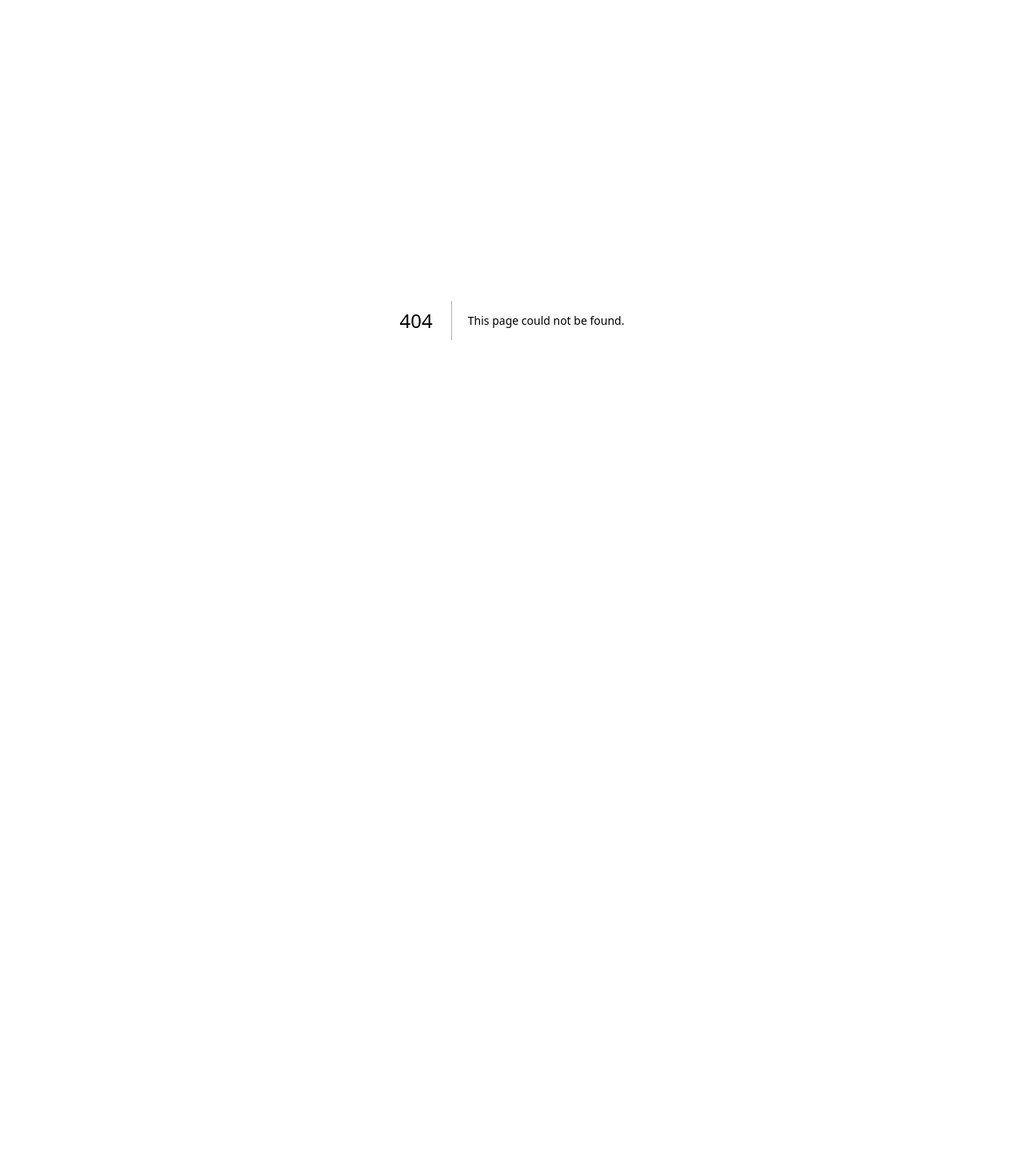
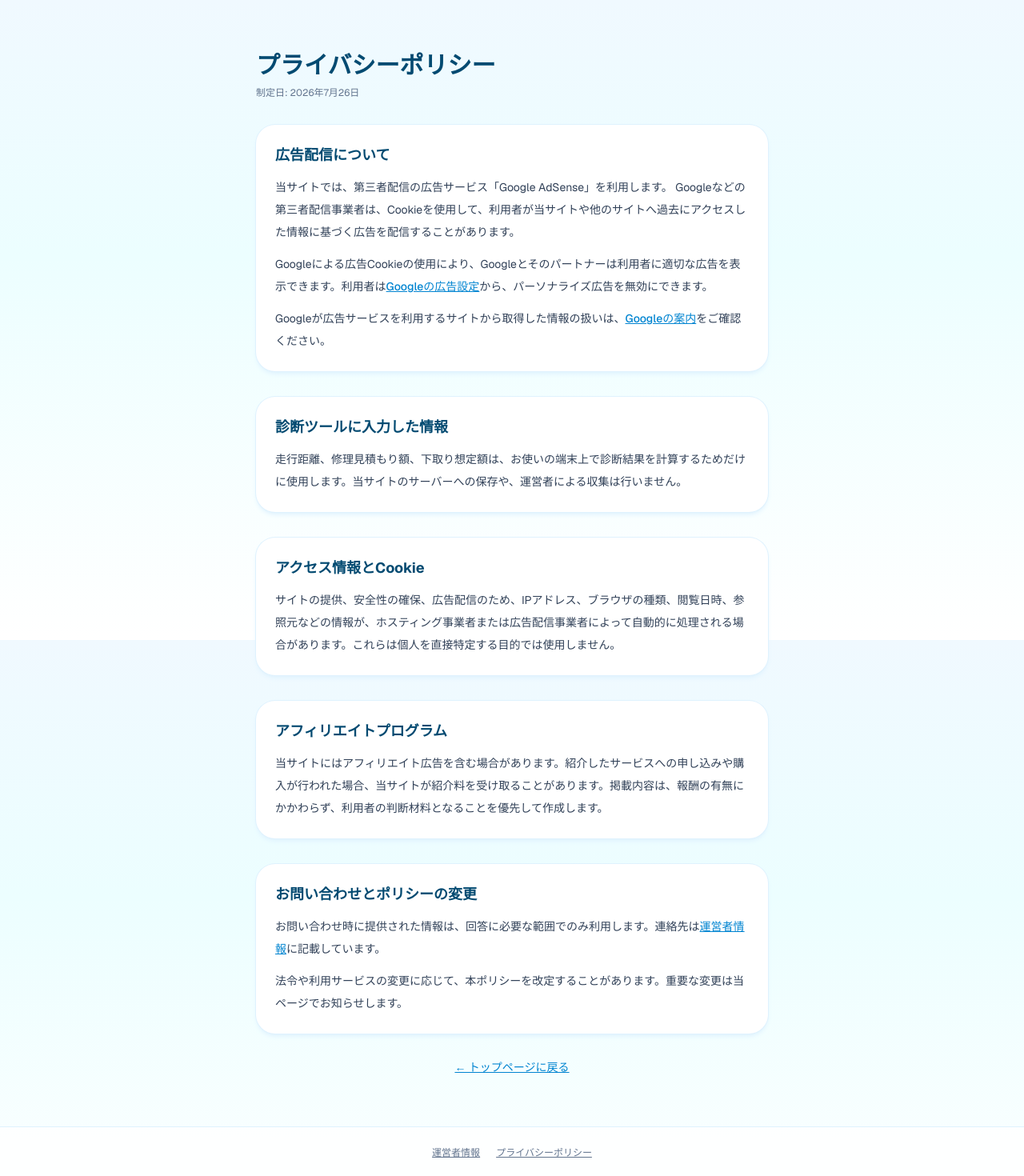
Before and after one commit to ikedaiko6-oss/gessyou100mann, a Next.js app in the folder car-repair-calc/: page /privacy in a window 1280 px wide. Before the commit this address had no page. Shown: the top 1470 px of the page at 80% size. Before the commit the page ends 800 px from the top, so only its background shows below. Built offline with nearby package versions, Linux system fonts and the light colour scheme.

Commit message:
Add AdSense verification and privacy policy

```diff
--- /dev/null
+++ b/car-repair-calc/app/components/SiteFooter.tsx
@@ -0,0 +1,16 @@
+import Link from "next/link";
+
+export default function SiteFooter() {
+  return (
+    <footer className="mt-auto border-t border-sky-100 bg-white/80">
+      <div className="mx-auto flex max-w-2xl flex-wrap justify-center gap-x-5 gap-y-2 px-4 py-6 text-xs text-slate-500">
+        <Link href="/about" className="underline hover:text-slate-700">
+          運営者情報
+        </Link>
+        <Link href="/privacy" className="underline hover:text-slate-700">
+          プライバシーポリシー
+        </Link>
+      </div>
+    </footer>
+  );
+}
--- a/car-repair-calc/app/layout.tsx
+++ b/car-repair-calc/app/layout.tsx
@@ -1,5 +1,7 @@
 import type { Metadata } from "next";
 import { Geist, Geist_Mono } from "next/font/google";
+import Script from "next/script";
+import SiteFooter from "@/app/components/SiteFooter";
 import "./globals.css";
 
 const geistSans = Geist({
@@ -14,6 +16,7 @@ const geistMono = Geist_Mono({
 
 const SITE_URL = "https://car-repair-calc.vercel.app";
 const SITE_NAME = "車 修理vs買い替え診断";
+const ADSENSE_CLIENT = "ca-pub-9243706180220503";
 
 export const metadata: Metadata = {
   metadataBase: new URL(SITE_URL),
@@ -30,6 +33,9 @@ export const metadata: Metadata = {
   },
   verification: {
     google: "53zGJ3S5Tn5TXdBLxYRwgOhvQoasQyENbQ1NIlsoTCk",
+  },
+  other: {
+    "google-adsense-account": ADSENSE_CLIENT,
   },
   openGraph: {
     type: "website",
@@ -58,7 +64,16 @@ export default function RootLayout({
       lang="ja"
       className={`${geistSans.variable} ${geistMono.variable} h-full antialiased`}
     >
-      <body className="min-h-full flex flex-col">{children}</body>
+      <body className="min-h-full flex flex-col">
+        {children}
+        <SiteFooter />
+        <Script
+          async
+          src={`https://pagead2.googlesyndication.com/pagead/js/adsbygoogle.js?client=${ADSENSE_CLIENT}`}
+          crossOrigin="anonymous"
+          strategy="afterInteractive"
+        />
+      </body>
     </html>
   );
 }
--- a/car-repair-calc/app/page.tsx
+++ b/car-repair-calc/app/page.tsx
@@ -99,9 +99,6 @@ export default function Home() {
 
         <footer className="flex flex-col items-center gap-2 text-center text-xs text-slate-500">
           <p>※本ツールの結果は簡易的な目安です。実際の判断は専門業者の見積もりも参考にしてください。</p>
-          <Link href="/about" className="underline hover:text-slate-700">
-            運営者情報
-          </Link>
         </footer>
       </main>
     </div>
--- /dev/null
+++ b/car-repair-calc/app/privacy/page.tsx
@@ -0,0 +1,116 @@
+import type { Metadata } from "next";
+import Link from "next/link";
+
+const PAGE_TITLE = "プライバシーポリシー";
+const PAGE_DESCRIPTION =
+  "車 修理vs買い替え診断における広告配信、Cookie、アクセス情報、お問い合わせ情報の取り扱いについて。";
+
+export const metadata: Metadata = {
+  title: PAGE_TITLE,
+  description: PAGE_DESCRIPTION,
+  alternates: {
+    canonical: "/privacy",
+  },
+};
+
+export default function PrivacyPage() {
+  return (
+    <div className="min-h-full">
+      <main className="mx-auto flex max-w-2xl flex-col gap-8 px-4 py-12 sm:py-16">
+        <header className="flex flex-col gap-2">
+          <h1 className="text-2xl font-bold text-sky-900 sm:text-3xl">
+            プライバシーポリシー
+          </h1>
+          <p className="text-xs text-slate-500">制定日: 2026年7月26日</p>
+        </header>
+
+        <section className="flex flex-col gap-3 rounded-3xl bg-white p-6 shadow-md shadow-sky-100 ring-1 ring-sky-100">
+          <h2 className="text-lg font-bold text-sky-900">広告配信について</h2>
+          <p className="text-sm leading-7 text-slate-700">
+            当サイトでは、第三者配信の広告サービス「Google AdSense」を利用します。
+            Googleなどの第三者配信事業者は、Cookieを使用して、利用者が当サイトや他のサイトへ過去にアクセスした情報に基づく広告を配信することがあります。
+          </p>
+          <p className="text-sm leading-7 text-slate-700">
+            Googleによる広告Cookieの使用により、Googleとそのパートナーは利用者に適切な広告を表示できます。利用者は
+            <a
+              href="https://adssettings.google.com/"
+              target="_blank"
+              rel="noopener noreferrer"
+              className="font-medium text-sky-600 underline hover:text-sky-700"
+            >
+              Googleの広告設定
+            </a>
+            から、パーソナライズ広告を無効にできます。
+          </p>
+          <p className="text-sm leading-7 text-slate-700">
+            Googleが広告サービスを利用するサイトから取得した情報の扱いは、
+            <a
+              href="https://policies.google.com/technologies/partner-sites?hl=ja"
+              target="_blank"
+              rel="noopener noreferrer"
+              className="font-medium text-sky-600 underline hover:text-sky-700"
+            >
+              Googleの案内
+            </a>
+            をご確認ください。
+          </p>
+        </section>
+
+        <section className="flex flex-col gap-3 rounded-3xl bg-white p-6 shadow-md shadow-sky-100 ring-1 ring-sky-100">
+          <h2 className="text-lg font-bold text-sky-900">
+            診断ツールに入力した情報
+          </h2>
+          <p className="text-sm leading-7 text-slate-700">
+            走行距離、修理見積もり額、下取り想定額は、お使いの端末上で診断結果を計算するためだけに使用します。当サイトのサーバーへの保存や、運営者による収集は行いません。
+          </p>
+        </section>
+
+        <section className="flex flex-col gap-3 rounded-3xl bg-white p-6 shadow-md shadow-sky-100 ring-1 ring-sky-100">
+          <h2 className="text-lg font-bold text-sky-900">
+            アクセス情報とCookie
+          </h2>
+          <p className="text-sm leading-7 text-slate-700">
+            サイトの提供、安全性の確保、広告配信のため、IPアドレス、ブラウザの種類、閲覧日時、参照元などの情報が、ホスティング事業者または広告配信事業者によって自動的に処理される場合があります。これらは個人を直接特定する目的では使用しません。
+          </p>
+        </section>
+
+        <section className="flex flex-col gap-3 rounded-3xl bg-white p-6 shadow-md shadow-sky-100 ring-1 ring-sky-100">
+          <h2 className="text-lg font-bold text-sky-900">
+            アフィリエイトプログラム
+          </h2>
+          <p className="text-sm leading-7 text-slate-700">
+            当サイトにはアフィリエイト広告を含む場合があります。紹介したサービスへの申し込みや購入が行われた場合、当サイトが紹介料を受け取ることがあります。掲載内容は、報酬の有無にかかわらず、利用者の判断材料となることを優先して作成します。
+          </p>
+        </section>
+
+        <section className="flex flex-col gap-3 rounded-3xl bg-white p-6 shadow-md shadow-sky-100 ring-1 ring-sky-100">
+          <h2 className="text-lg font-bold text-sky-900">
+            お問い合わせとポリシーの変更
+          </h2>
+          <p className="text-sm leading-7 text-slate-700">
+            お問い合わせ時に提供された情報は、回答に必要な範囲でのみ利用します。連絡先は
+            <Link
+              href="/about"
+              className="font-medium text-sky-600 underline hover:text-sky-700"
+            >
+              運営者情報
+            </Link>
+            に記載しています。
+          </p>
+          <p className="text-sm leading-7 text-slate-700">
+            法令や利用サービスの変更に応じて、本ポリシーを改定することがあります。重要な変更は当ページでお知らせします。
+          </p>
+        </section>
+
+        <p className="text-center text-sm">
+          <Link
+            href="/"
+            className="font-medium text-sky-600 underline hover:text-sky-700"
+          >
+            ← トップページに戻る
+          </Link>
+        </p>
+      </main>
+    </div>
+  );
+}
--- a/car-repair-calc/app/sitemap.ts
+++ b/car-repair-calc/app/sitemap.ts
@@ -31,6 +31,12 @@ export default function sitemap(): MetadataRoute.Sitemap {
       changeFrequency: "yearly",
       priority: 0.3,
     },
+    {
+      url: `${SITE_URL}/privacy`,
+      lastModified: new Date("2026-07-26"),
+      changeFrequency: "yearly",
+      priority: 0.2,
+    },
     ...articles.map((a) => ({
       url: `${SITE_URL}/articles/${a.slug}`,
       lastModified: new Date(a.updatedDate ?? a.publishedDate),
```
Also changed, not shown: car-repair-calc/public/ads.txt (added).
